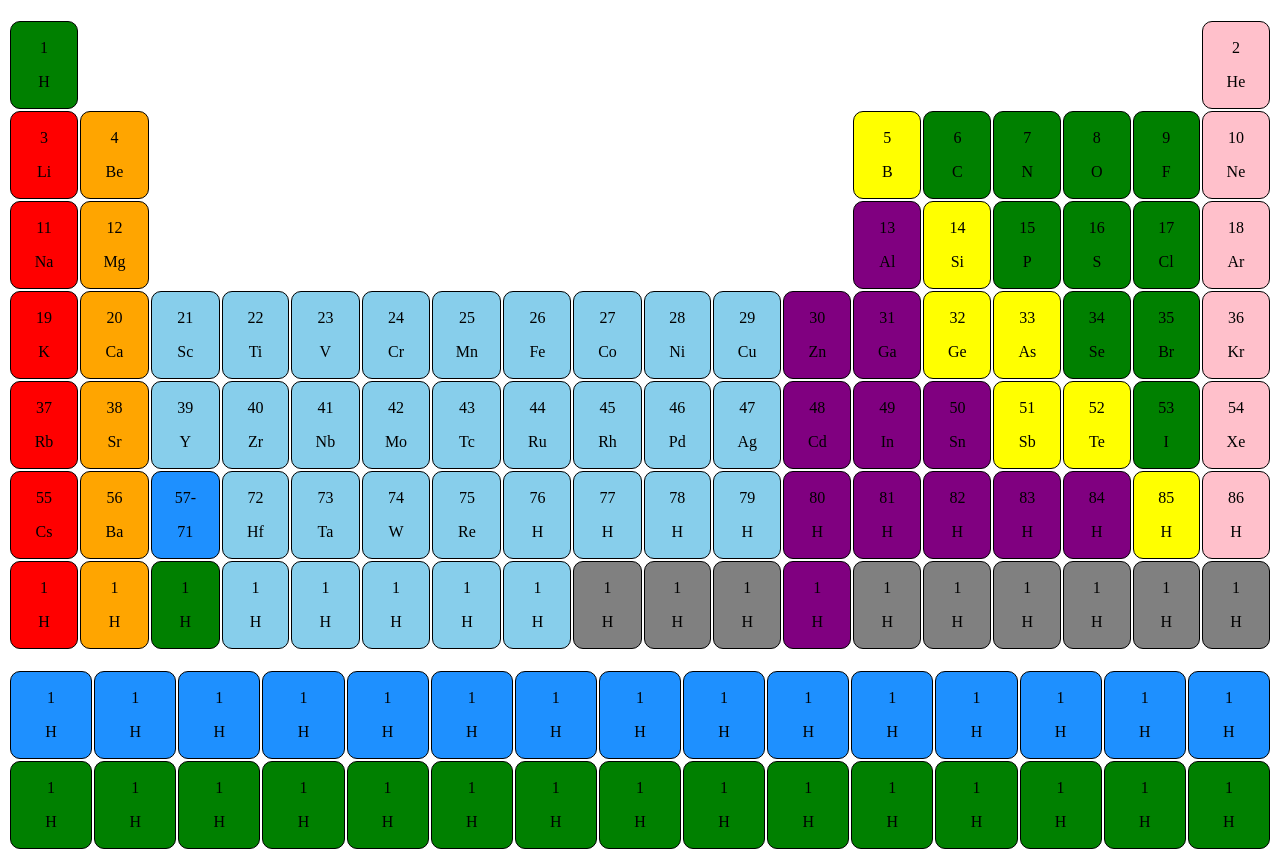
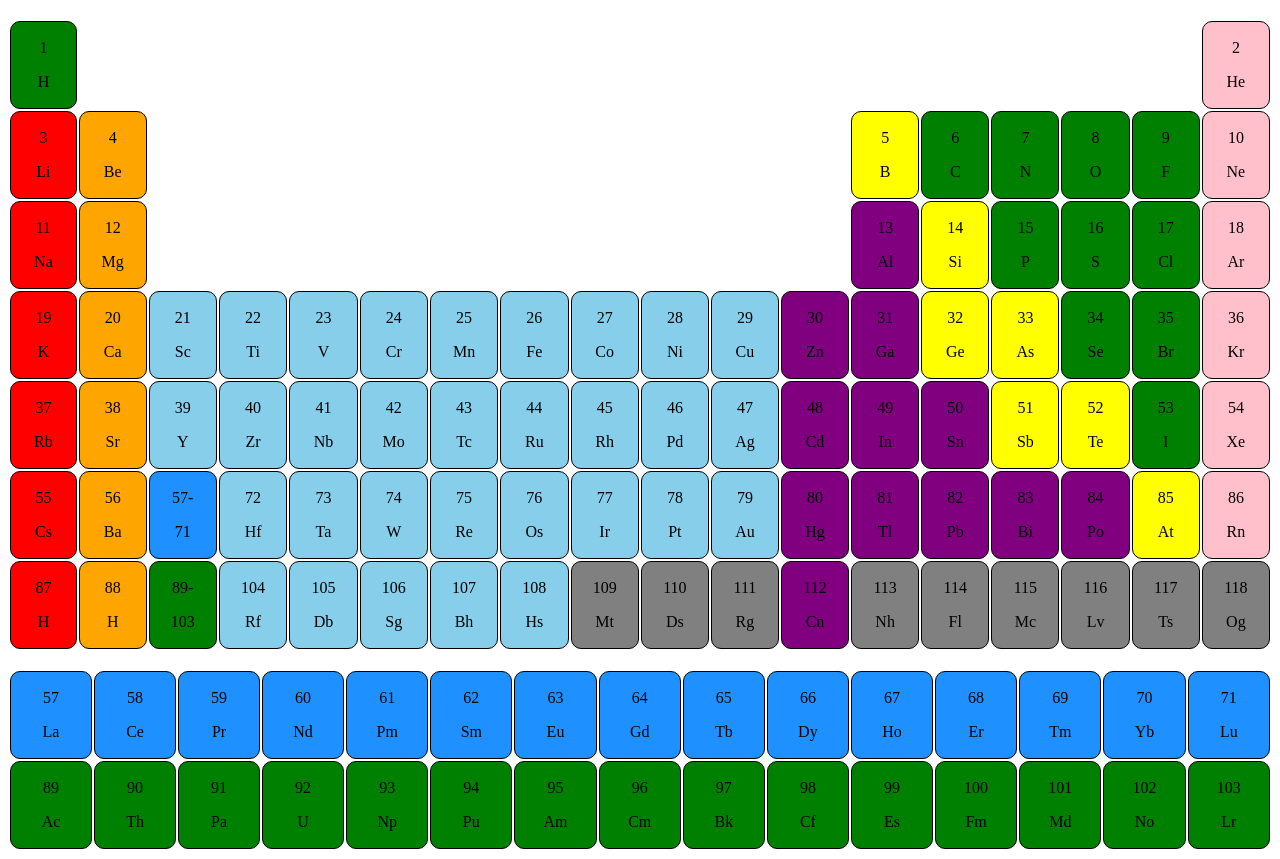
Before and after one commit to eshaanmattoo/webdev, a plain HTML site: page periodic.html in a window 1280 px wide. Shown: the part 124-983 px from the top of the page. Drawn offline with Linux system fonts and the light colour scheme.

Commit message:
completed adding all the element names

```diff
--- a/periodic.html
+++ b/periodic.html
@@ -100,39 +100,39 @@
       <td class="color_sky"><p>73</p><p>Ta</p></td>
       <td class="color_sky"><p>74</p><p>W</p></td>
       <td class="color_sky"><p>75</p><p>Re</p></td>
-      <td class="color_sky"><p>76</p><p>H</p></td>
-      <td class="color_sky"><p>77</p><p>H</p></td>
-      <td class="color_sky"><p>78</p><p>H</p></td>
-      <td class="color_sky"><p>79</p><p>H</p></td>
-      <td class="color_purple"><p>80</p><p>H</p></td>
-      <td class="color_purple"><p>81</p><p>H</p></td>
-      <td class="color_purple"><p>82</p><p>H</p></td>
-      <td class="color_purple"><p>83</p><p>H</p></td>
-      <td class="color_purple"><p>84</p><p>H</p></td>
-      <td class="color_yellow"><p>85</p><p>H</p></td>
-      <td class="color_pink"><p>86</p><p>H</p></td>
+      <td class="color_sky"><p>76</p><p>Os</p></td>
+      <td class="color_sky"><p>77</p><p>Ir</p></td>
+      <td class="color_sky"><p>78</p><p>Pt</p></td>
+      <td class="color_sky"><p>79</p><p>Au</p></td>
+      <td class="color_purple"><p>80</p><p>Hg</p></td>
+      <td class="color_purple"><p>81</p><p>Tl</p></td>
+      <td class="color_purple"><p>82</p><p>Pb</p></td>
+      <td class="color_purple"><p>83</p><p>Bi</p></td>
+      <td class="color_purple"><p>84</p><p>Po</p></td>
+      <td class="color_yellow"><p>85</p><p>At</p></td>
+      <td class="color_pink"><p>86</p><p>Rn</p></td>
 
     </tr>
 <!-- seventh -->
      <tr>
-      <td class="color_red"><p>1</p><p>H</p></td>
-      <td class="color_orange"><p>1</p><p>H</p></td>
-      <td class="color_green"><p>1</p><p>H</p></td>
-      <td class="color_sky"><p>1</p><p>H</p></td>
-      <td class="color_sky"><p>1</p><p>H</p></td>
-      <td class="color_sky"><p>1</p><p>H</p></td>
-      <td class="color_sky"><p>1</p><p>H</p></td>
-      <td class="color_sky"><p>1</p><p>H</p></td>
-      <td class="color_gray"><p>1</p><p>H</p></td>
-      <td class="color_gray"><p>1</p><p>H</p></td>
-      <td class="color_gray"><p>1</p><p>H</p></td>
-      <td class="color_purple"><p>1</p><p>H</p></td>
-      <td class="color_gray"><p>1</p><p>H</p></td>
-      <td class="color_gray"><p>1</p><p>H</p></td>
-      <td class="color_gray"><p>1</p><p>H</p></td>
-      <td class="color_gray"><p>1</p><p>H</p></td>
-      <td class="color_gray"><p>1</p><p>H</p></td>
-      <td class="color_gray"><p>1</p><p>H</p></td>
+      <td class="color_red"><p>87</p><p>H</p></td>
+      <td class="color_orange"><p>88</p><p>H</p></td>
+      <td class="color_green"><p>89-</p><p>103</p></td>
+      <td class="color_sky"><p>104</p><p>Rf</p></td>
+      <td class="color_sky"><p>105</p><p>Db</p></td>
+      <td class="color_sky"><p>106</p><p>Sg</p></td>
+      <td class="color_sky"><p>107</p><p>Bh</p></td>
+      <td class="color_sky"><p>108</p><p>Hs</p></td>
+      <td class="color_gray"><p>109</p><p>Mt</p></td>
+      <td class="color_gray"><p>110</p><p>Ds</p></td>
+      <td class="color_gray"><p>111</p><p>Rg</p></td>
+      <td class="color_purple"><p>112</p><p>Cn</p></td>
+      <td class="color_gray"><p>113</p><p>Nh</p></td>
+      <td class="color_gray"><p>114</p><p>Fl</p></td>
+      <td class="color_gray"><p>115</p><p>Mc</p></td>
+      <td class="color_gray"><p>116</p><p>Lv</p></td>
+      <td class="color_gray"><p>117</p><p>Ts</p></td>
+      <td class="color_gray"><p>118</p><p>Og</p></td>
 
     </tr>
 
@@ -146,39 +146,39 @@
      <tr>
 
 
-    <td class="color_blue"><p>1</p><p>H</p></td>
-    <td class="color_blue"><p>1</p><p>H</p></td>
-    <td class="color_blue"><p>1</p><p>H</p></td>
-    <td class="color_blue"><p>1</p><p>H</p></td>
-    <td class="color_blue"><p>1</p><p>H</p></td>
-    <td class="color_blue"><p>1</p><p>H</p></td>
-    <td class="color_blue"><p>1</p><p>H</p></td>
-    <td class="color_blue"><p>1</p><p>H</p></td>
-    <td class="color_blue"><p>1</p><p>H</p></td>
-    <td class="color_blue"><p>1</p><p>H</p></td>
-    <td class="color_blue"><p>1</p><p>H</p></td>
-    <td class="color_blue"><p>1</p><p>H</p></td>
-    <td class="color_blue"><p>1</p><p>H</p></td>
-    <td class="color_blue"><p>1</p><p>H</p></td>
-    <td class="color_blue"><p>1</p><p>H</p></td>
+    <td class="color_blue"><p>57</p><p>La</p></td>
+    <td class="color_blue"><p>58</p><p>Ce</p></td>
+    <td class="color_blue"><p>59</p><p>Pr</p></td>
+    <td class="color_blue"><p>60</p><p>Nd</p></td>
+    <td class="color_blue"><p>61</p><p>Pm</p></td>
+    <td class="color_blue"><p>62</p><p>Sm</p></td>
+    <td class="color_blue"><p>63</p><p>Eu</p></td>
+    <td class="color_blue"><p>64</p><p>Gd</p></td>
+    <td class="color_blue"><p>65</p><p>Tb</p></td>
+    <td class="color_blue"><p>66</p><p>Dy</p></td>
+    <td class="color_blue"><p>67</p><p>Ho</p></td>
+    <td class="color_blue"><p>68</p><p>Er</p></td>
+    <td class="color_blue"><p>69</p><p>Tm</p></td>
+    <td class="color_blue"><p>70</p><p>Yb</p></td>
+    <td class="color_blue"><p>71</p><p>Lu</p></td>
   </tr>
 <!-- row 2 -->
      <tr>
-    <td class="color_green"><p>1</p><p>H</p></td>
-    <td class="color_green"><p>1</p><p>H</p></td>
-    <td class="color_green"><p>1</p><p>H</p></td>
-    <td class="color_green"><p>1</p><p>H</p></td>
-    <td class="color_green"><p>1</p><p>H</p></td>
-    <td class="color_green"><p>1</p><p>H</p></td>
-    <td class="color_green"><p>1</p><p>H</p></td>
-    <td class="color_green"><p>1</p><p>H</p></td>
-    <td class="color_green"><p>1</p><p>H</p></td>
-    <td class="color_green"><p>1</p><p>H</p></td>
-    <td class="color_green"><p>1</p><p>H</p></td>
-    <td class="color_green"><p>1</p><p>H</p></td>
-    <td class="color_green"><p>1</p><p>H</p></td>
-    <td class="color_green"><p>1</p><p>H</p></td>
-    <td class="color_green"><p>1</p><p>H</p></td>
+    <td class="color_green"><p>89</p><p>Ac</p></td>
+    <td class="color_green"><p>90</p><p>Th</p></td>
+    <td class="color_green"><p>91</p><p>Pa</p></td>
+    <td class="color_green"><p>92</p><p>U</p></td>
+    <td class="color_green"><p>93</p><p>Np</p></td>
+    <td class="color_green"><p>94</p><p>Pu</p></td>
+    <td class="color_green"><p>95</p><p>Am</p></td>
+    <td class="color_green"><p>96</p><p>Cm</p></td>
+    <td class="color_green"><p>97</p><p>Bk</p></td>
+    <td class="color_green"><p>98</p><p>Cf</p></td>
+    <td class="color_green"><p>99</p><p>Es</p></td>
+    <td class="color_green"><p>100</p><p>Fm</p></td>
+    <td class="color_green"><p>101</p><p>Md</p></td>
+    <td class="color_green"><p>102</p><p>No</p></td>
+    <td class="color_green"><p>103</p><p>Lr</p></td>
     </tr>
   </table>
 </body>
```
